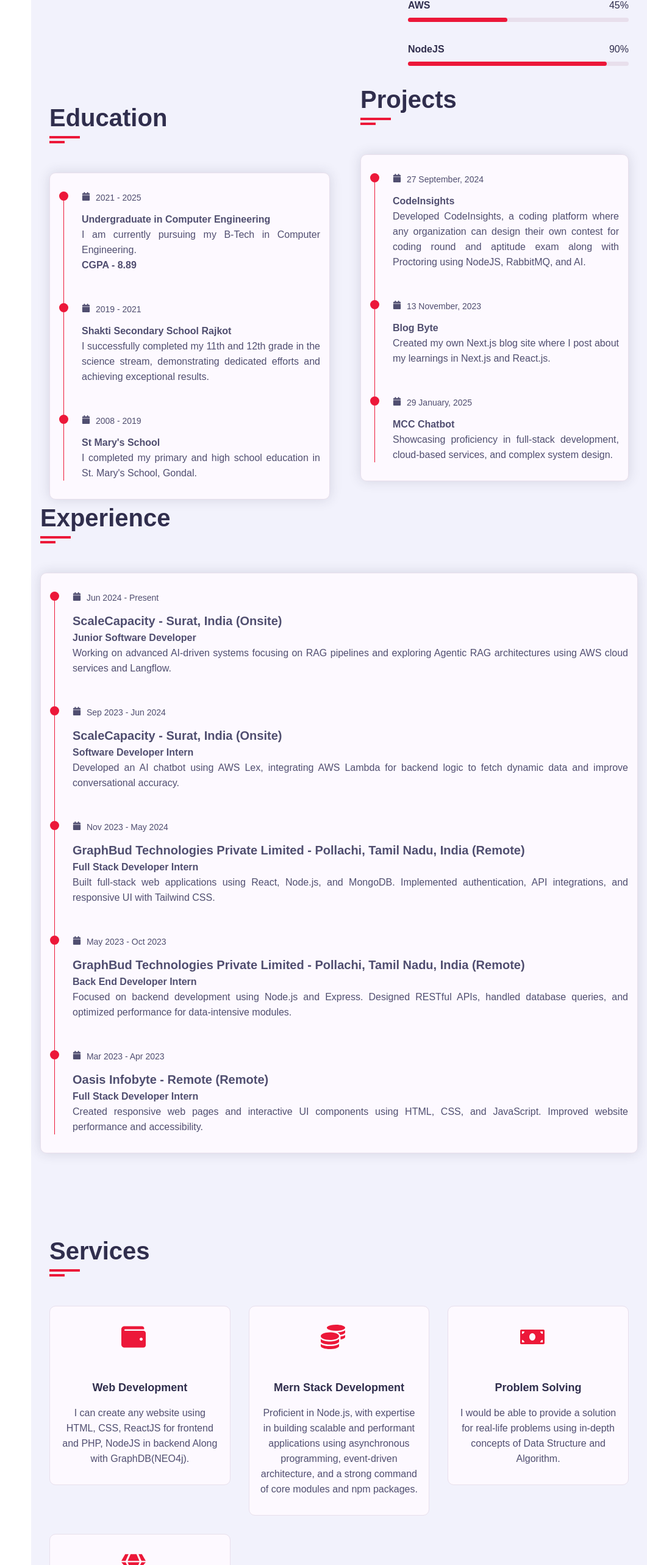
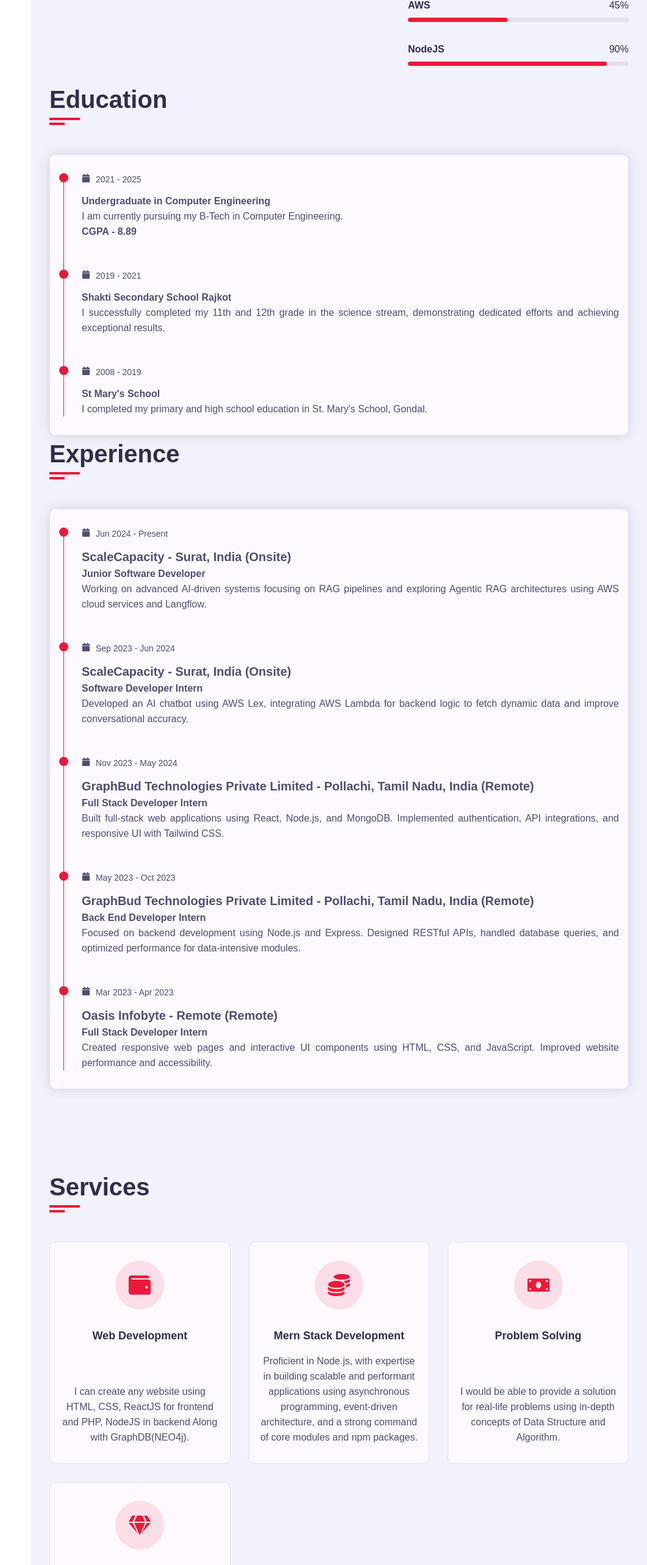
Before and after one commit to BhavinOndhiya/Portfolio-Website, a React (Create React App) app in the folder portfolio-react/: page / in a window 1280 px wide. Shown: the part 1420-3986 px from the top of the page at 61% size, without its empty margins (219-1280 px from the left). Built offline with nearby package versions, Linux system fonts and the light colour scheme; no server answers.

Commit message:
updated ui

```diff
--- a/portfolio-react/src/components/About.js
+++ b/portfolio-react/src/components/About.js
@@ -7,7 +7,6 @@ const About = () => {
   const personalInfo = content.personalInfo || [];
   const skills = content.skills || [];
   const education = content.education || [];
-  const projectTimeline = content.projectTimeline || [];
   const experience = content.experience || [];
   const aboutSummary =
     content.hero?.tagline ||
@@ -85,10 +84,7 @@ const About = () => {
                 </div>
               </div>
             </div>
-            <div className="row">
-              <div className="horizontal-sections">
-                <div className="education padd-15">
-                  <div className="row">
+            <div className="row education-section">
               <div className="section-title padd-15">
                 <h2 className="title">Education</h2>
               </div>
@@ -117,31 +113,6 @@ const About = () => {
                       )}
                     </div>
                   ))}
-                      </div>
-                    </div>
-                  </div>
-                </div>
-                <div className="projects padd-15">
-                  <div className="row">
-                    <div className="section-title padd-15">
-                      <h2 className="title">Projects</h2>
-                    </div>
-                    <div className="timeline-box padd-15">
-                      <div className="timeline shadow-dark">
-                        {projectTimeline.map((project) => (
-                          <div key={project.id} className="timeline-item">
-                            <div className="circle-dot"></div>
-                            <h3 className="timeline-date">
-                              <FaCalendar /> {project.date}
-                            </h3>
-                            <h4 className="timeline-text">{project.title}</h4>
-                            <p className="timeline-text">
-                              {project.description}
-                            </p>
-                          </div>
-                        ))}
-                      </div>
-                    </div>
                 </div>
               </div>
             </div>
@@ -194,7 +165,6 @@ const About = () => {
           </div>
         </div>
       </div>
-      </div>
     </section>
   );
 };
--- a/portfolio-react/src/index.css
+++ b/portfolio-react/src/index.css
@@ -485,17 +485,6 @@ h3.my-profession {
     line-height: 40px;
 }
 
-.about .about-content .education,
-.about .about-content .experience {
-    flex: 0 0 50%;
-    max-width: 50%;
-    margin-top: 30px;
-}
-
-.about .about-content.experience {
-    max-width: 50%;
-}
-
 .about .about-content h3.title {
     font-size: 24px;
     margin-bottom: 30px;
@@ -607,29 +596,6 @@ h3.my-profession {
     color: var(--text-black-700);
 }
 
-.horizontal-sections {
-    display: flex;
-    flex-wrap: wrap;
-    gap: 20px;
-    align-items: stretch;
-}
-
-.horizontal-sections > div {
-    display: flex;
-    flex-direction: column;
-    flex: 1;
-    min-width: 300px;
-}
-
-.horizontal-sections > div .timeline-box {
-    flex: 1;
-    display: flex;
-    flex-direction: column;
-}
-
-.horizontal-sections > div .timeline {
-    flex: 1;
-}
 
 .sub-experience {
     margin-top: 15px;
@@ -645,6 +611,7 @@ h3.my-profession {
     margin-bottom: 30px;
     flex: 0 0 33.33%;
     max-width: 33.33%;
+    display: flex;
 }
 
 .service .service-item .service-item-inner {
@@ -654,6 +621,9 @@ h3.my-profession {
     padding: 30px 15px;
     text-align: center;
     transition: all 0.3s ease;
+    width: 100%;
+    display: flex;
+    flex-direction: column;
 }
 
 .service .service-item .service-item-inner:hover {
@@ -661,22 +631,24 @@ h3.my-profession {
 }
 
 .service .service-item .service-item-inner .icon {
-    height: 60px;
-    width: 60px;
+    height: 80px;
+    width: 80px;
     border-radius: 50%;
-    display: block;
+    display: flex;
+    align-items: center;
+    justify-content: center;
     margin: 0 auto 30px;
-    text-align: center;
+    background: rgba(236, 24, 57, 0.12);
     transition: all 0.3s ease;
 }
 
 .service .service-item .service-item-inner .icon .fa,
 .service .service-item .service-item-inner .icon svg {
-    font-size: 40px;
-    line-height: 60px;
+    font-size: 36px;
     color: var(--skin-color);
     transition: all 0.3s ease;
-    display: block;
+    display: inline-flex;
+    line-height: 1;
 }
 
 .service .service-item .service-item-inner:hover .icon {
@@ -685,8 +657,7 @@ h3.my-profession {
 
 .service .service-item .service-item-inner:hover .icon .fa,
 .service .service-item .service-item-inner:hover .icon svg {
-    font-size: 40px;
-    transform: scale(1.05);
+    transform: scale(1.15);
     color: #ffffff;
 }
 
@@ -702,6 +673,7 @@ h3.my-profession {
     font-size: 16px;
     color: var(--text-black-700);
     line-height: 25px;
+    margin-top: auto;
 }
 
 /* Portfolio Section*/
@@ -734,15 +706,18 @@ h3.my-profession {
 .portfolio .portfolio-img {
     position: relative;
     width: 100%;
-    height: 320px;
+    aspect-ratio: 4 / 3;
     overflow: hidden;
+    background: var(--bg-black-100);
+    border-radius: 10px;
 }
 
 .portfolio .portfolio-img img {
     width: 100%;
     height: 100%;
-    object-fit: cover;
+    object-fit: contain;
     transition: transform 0.35s ease;
+    padding: 10px;
 }
 
 .portfolio .portfolio-img:hover img {
```
Lines whose indentation alone changed are shown as unchanged.
